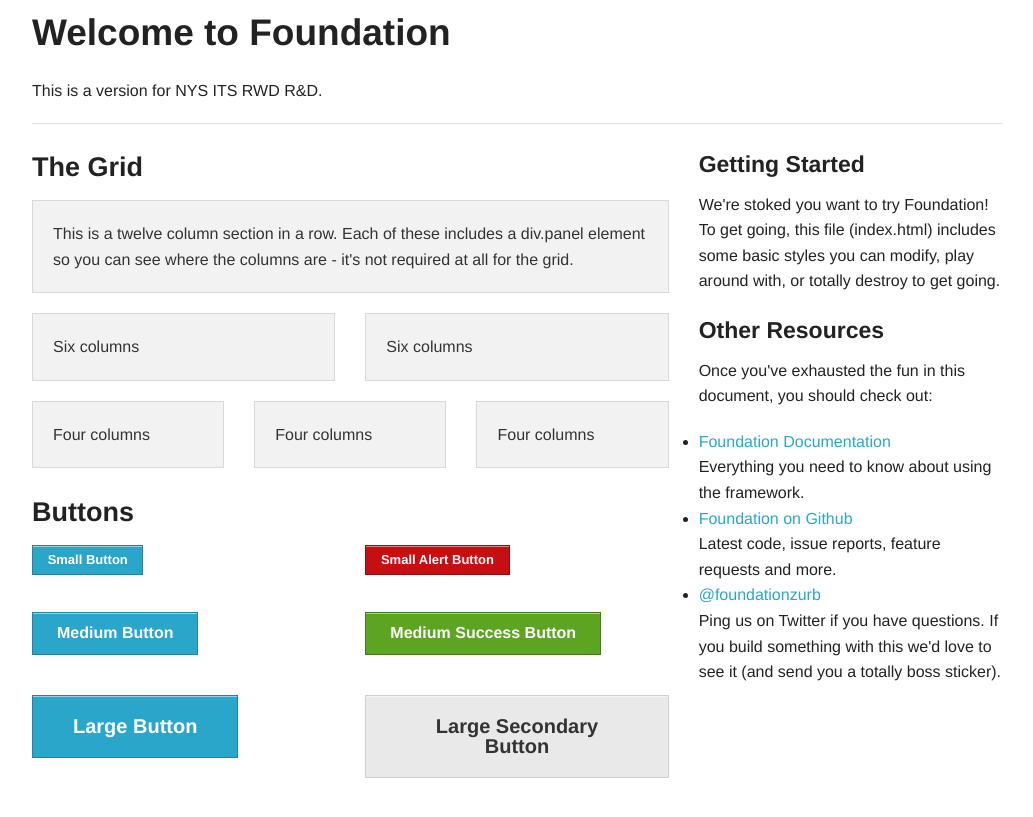
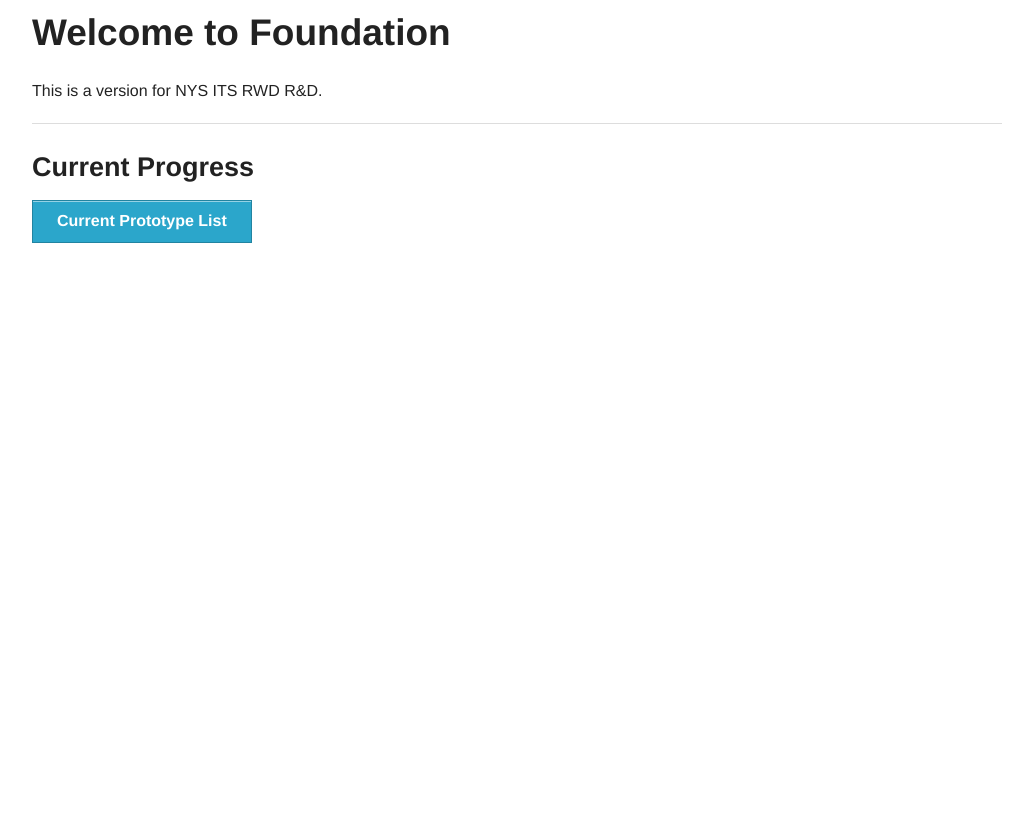
Before and after one commit to khawarshahzad/2013-03-RWD-code-sprint, a Jekyll site: the page built from index.html, in a window 1280 px wide. Shown: the top 817 px of the page, without its empty margins (123-1156 px from the left). Built offline with Jekyll 4.4.1, drawn with Linux system fonts in a browser that asks for light colours; nearby versions of some CDN libraries; library files that are not in the unit come from our copies; Markdown is read by kramdown in place of the engine named in the settings.

Commit message:
set up index.html to have link to prototypes

```diff
--- a/index.html
+++ b/index.html
@@ -14,73 +14,8 @@ key: value
 
 	<div class="row">
 		<div class="large-8 columns">
-			<h3>The Grid</h3>
-
-			<!-- Grid Example -->
-			<div class="row">
-				<div class="large-12 columns">
-					<div class="panel">
-						<p>This is a twelve column section in a row. Each of these includes a div.panel element so you can see where the columns are - it's not required at all for the grid.</p>
-					</div>
-				</div>
-			</div>
-			<div class="row">
-				<div class="large-6 columns">
-					<div class="panel">
-						<p>Six columns</p>
-					</div>
-				</div>
-				<div class="large-6 columns">
-					<div class="panel">
-						<p>Six columns</p>
-					</div>
-				</div>
-			</div>
-			<div class="row">
-				<div class="large-4 columns">
-					<div class="panel">
-						<p>Four columns</p>
-					</div>
-				</div>
-				<div class="large-4 columns">
-					<div class="panel">
-						<p>Four columns</p>
-					</div>
-				</div>
-				<div class="large-4 columns">
-					<div class="panel">
-						<p>Four columns</p>
-					</div>
-				</div>
-			</div>
-
-			<h3>Buttons</h3>
-
-      <div class="row">
-        <div class="large-6 columns">
-          <p><a href="#" class="small button">Small Button</a></p>
-          <p><a href="#" class="button">Medium Button</a></p>
-          <p><a href="#" class="large button">Large Button</a></p>
-        </div>
-        <div class="large-6 columns">
-          <p><a href="#" class="small alert button">Small Alert Button</a></p>
-          <p><a href="#" class="success button">Medium Success Button</a></p>
-          <p><a href="#" class="large secondary button">Large Secondary Button</a></p>
-        </div>
-      </div>
-		</div>
-
-		<div class="large-4 columns">
-			<h4>Getting Started</h4>
-			<p>We're stoked you want to try Foundation! To get going, this file (index.html) includes some basic styles you can modify, play around with, or totally destroy to get going.</p>
-
-			<h4>Other Resources</h4>
-			<p>Once you've exhausted the fun in this document, you should check out:</p>
-			<ul class="disc">
-				<li><a href="http://foundation.zurb.com/docs">Foundation Documentation</a><br />Everything you need to know about using the framework.</li>
-				<li><a href="http://github.com/zurb/foundation">Foundation on Github</a><br />Latest code, issue reports, feature requests and more.</li>
-				<li><a href="http://twitter.com/foundationzurb">@foundationzurb</a><br />Ping us on Twitter if you have questions. If you build something with this we'd love to see it (and send you a totally boss sticker).</li>
-			</ul>
+			<h3>Current Progress</h3>
+			<p><a href="prototypes/index.html" class="button">Current Prototype List</a></p>
 		</div>
 	</div>
 
```
